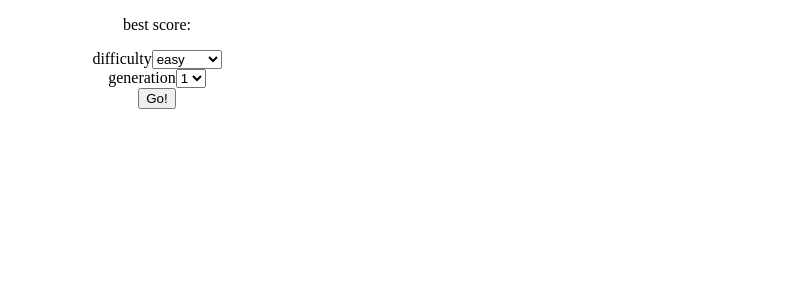
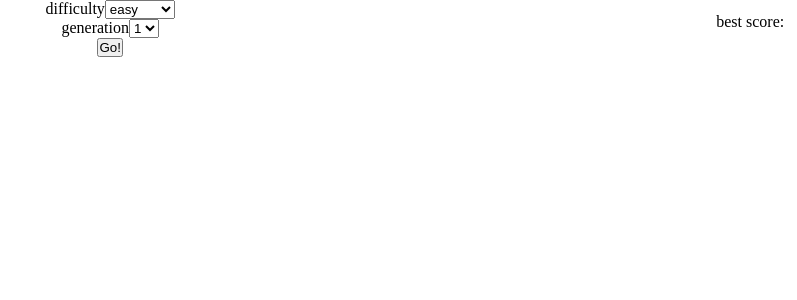
Before and after one commit to bobmcw/odin-memory-card-game, a React (Vite) app: page / in a window 1280 px wide. Shown: the top 300 px of the page, without its empty margins (483-1280 px from the left). Built offline with nearby package versions, Linux system fonts and the light colour scheme.

Commit message:
moved the best score counter to the right upper corner

```diff
--- a/src/components/App.jsx
+++ b/src/components/App.jsx
@@ -18,7 +18,7 @@ function App() {
   },[best])
   return (
     <>
-    <p>best score: {best}</p>
+    <p className="bestScore">best score: {best}</p>
       {game ? (
         <CardContainer setGame={setGame} difficulty={dif} generation={gen} setBest={setBest} bestScore={best} />
       ) : (
--- a/src/styles/App.css
+++ b/src/styles/App.css
@@ -1,4 +1,11 @@
 #root {
-
   text-align: center;
 }
+* {
+  margin: 0;
+  padding: 0;
+}
+.bestScore{
+  float: right;
+  margin: 1%;
+}
```
